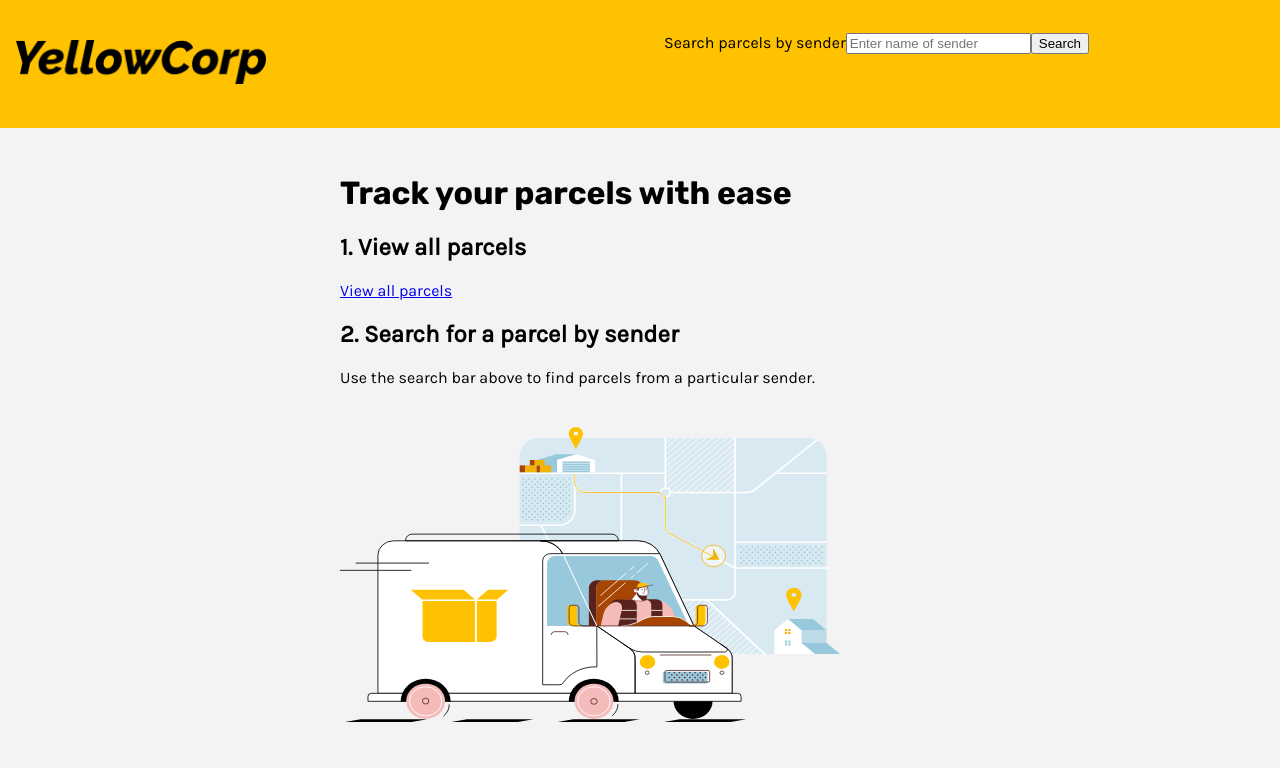
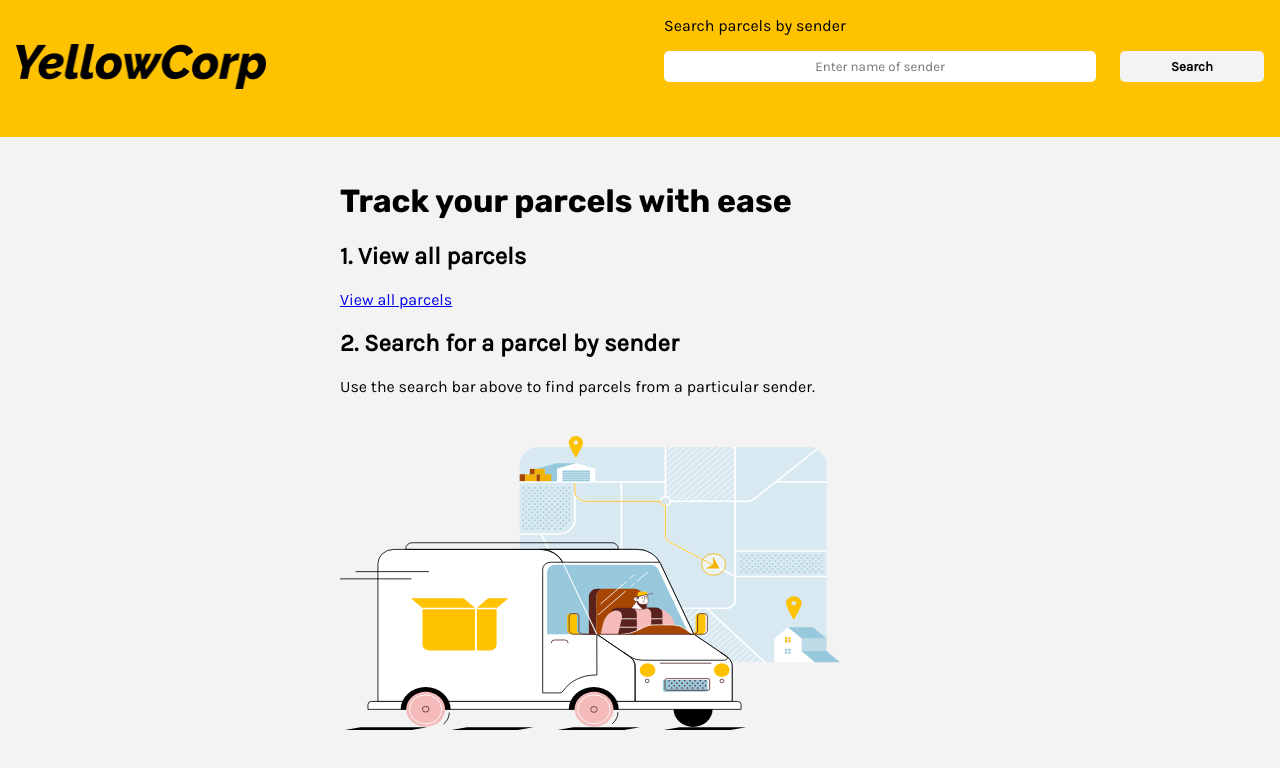
Before and after one commit to eeels22/package-tracker, a React (Create React App) app: page / in a window 1280 px wide. Shown: the top 768 px of the page. Built offline with nearby package versions, Linux system fonts and the light colour scheme.

Commit message:
added classnames

```diff
--- a/src/components/SearchBar.jsx
+++ b/src/components/SearchBar.jsx
@@ -17,19 +17,22 @@ export default function SearchBar() {
   }
 
   return (
-    <div className="SearchBar">
-      <form onSubmit={search}>
-        <label htmlFor="sender-search" className="search-label">
+    <div>
+      <form onSubmit={search} className="SearchBar">
+        <label htmlFor="sender-search" className="search-label" id="search-label">
           Search parcels by sender
         </label>
+        <div className="search-input">
           <input
             type="text"
             id="sender-search"
             placeholder="Enter name of sender"
             value={query}
             onChange={(event) => setQuery(event.target.value)}
+            className="search-box"
           />
-        <input type="submit" value="Search" />
+          <input type="submit" value="Search" className="search-button" />
+        </div>
       </form>
     </div>
   );
```
Lines whose indentation alone changed are shown as unchanged.
